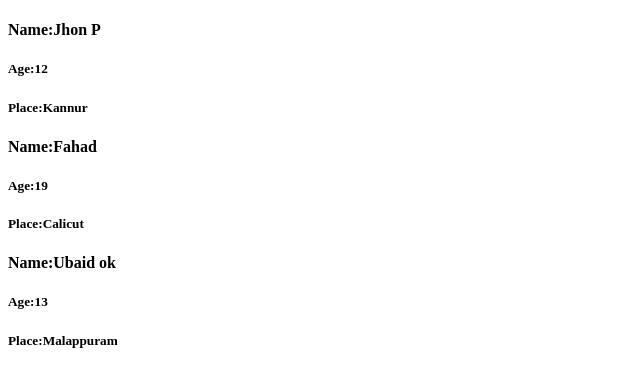
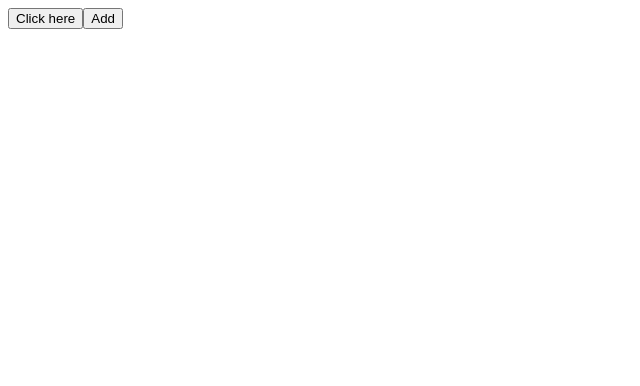
Before and after one commit to UsaidDev/Todo_project, a React (Create React App) app: page / in a window 1280 px wide. Shown: the top 386 px of the page, without its empty margins (0-640 px from the left). Built offline with nearby package versions, Linux system fonts and the light colour scheme.

Commit message:
Basic Products

```diff
--- a/src/App.js
+++ b/src/App.js
@@ -1,17 +1,19 @@
-import React from 'react'
-import Employee from './Employee'
+import React, { useEffect, useState } from 'react'
+import Counter from './Counter'
 function App() {
-  let Emp = [{ name: "Jhon P", age: 12, place: "Kannur" },
-  { name: "Fahad", age: 19, place: "Calicut" },
-  { name: "Ubaid ok", age: 13, place: "Malappuram" },
-  ]
+  const [show, Setshow] = useState(false);
+  const [count,Setcount]=useState(0);
+  useEffect(()=>{
+    console.log("Use Effect Working");
+
+  })
   return (
     <div>
+      <button onClick={() => Setshow(!show)}>Click here</button>
       {
-        Emp.map((obj, index) => {
-          return (<Employee key={index} {...obj} />)
-        })
+        show ? <Counter /> : null
       }
+      <button onClick={()=>Setcount(count+1)}>Add</button>
     </div>
   )
 }
--- /dev/null
+++ b/src/Counter.jsx
@@ -0,0 +1,11 @@
+import React from 'react'
+
+function Counter() {
+  return (
+    <div>
+        <p>This is Conter</p>
+    </div>
+  )
+}
+
+export default Counter
--- a/src/Employee.jsx
+++ /dev/null
@@ -1,13 +0,0 @@
-import React from 'react'
-
-function Employee(props) {
-    return (
-        <div>
-            <h4>Name:{props.name}</h4>
-            <h5>Age:{props.age}</h5>
-            <h5>Place:{props.place}</h5>
-        </div>
-    )
-}
-
-export default Employee
```
Also changed, not shown: src/App.css (deleted, +0 -10 lines).
